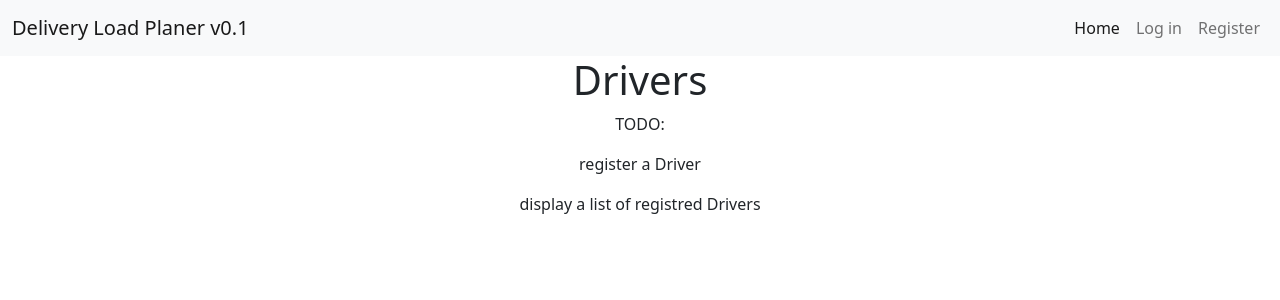
After one commit to Laacis/delivery_load_planer, a Django app: page /drivers in a window 1280 px wide. The commit adds this page. Shown: the top 300 px of the page. Run offline with Django 4.2, Linux system fonts and the light colour scheme.

Commit message:
drivers and trucks page was add

```diff
--- /dev/null
+++ b/load_planer/templates/load_planer/drivers.html
@@ -0,0 +1,15 @@
+{% extends "load_planer/layout.html" %}
+{% load static %}
+
+{% block body %}
+
+    <div class="container text-center">
+        <h1> Drivers</h1>
+
+        <p> TODO: </p>
+        <p> register a Driver</p>
+        <p> display a list of registred Drivers</p>
+
+
+    </div>
+{% endblock %}
--- a/load_planer/urls.py
+++ b/load_planer/urls.py
@@ -8,5 +8,7 @@ urlpatterns = [
     path("login", views.login_view, name="login"),
     path("logout", views.logout_view, name="logout"),
     path("register", views.register, name="register"),
-    path("tour_planing", views.tour_planing, name="tour_planing")
+    path("tour_planing", views.tour_planing, name="tour_planing"),
+    path("trucks", views.trucks, name="trucks"),
+    path("drivers", views.drivers, name="drivers")
 ]
--- a/load_planer/views.py
+++ b/load_planer/views.py
@@ -18,6 +18,14 @@ def index(request):
 
 def tour_planing(request):
     return render(request, "load_planer/tour_planing.html")
+
+
+def trucks(request):
+    return render(request, 'load_planer/trucks.html')
+
+
+def drivers(request):
+    return render(request, 'load_planer/drivers.html')
 
 
 def login_view(request):
```
Also changed, not shown: load_planer/templates/load_planer/tour_planing.html (+4 -3 lines), load_planer/templates/load_planer/trucks.html (added, +15 -0 lines).
